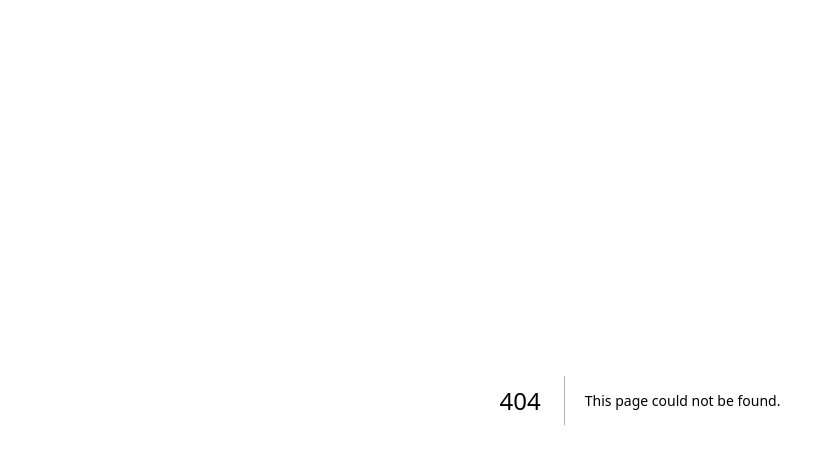
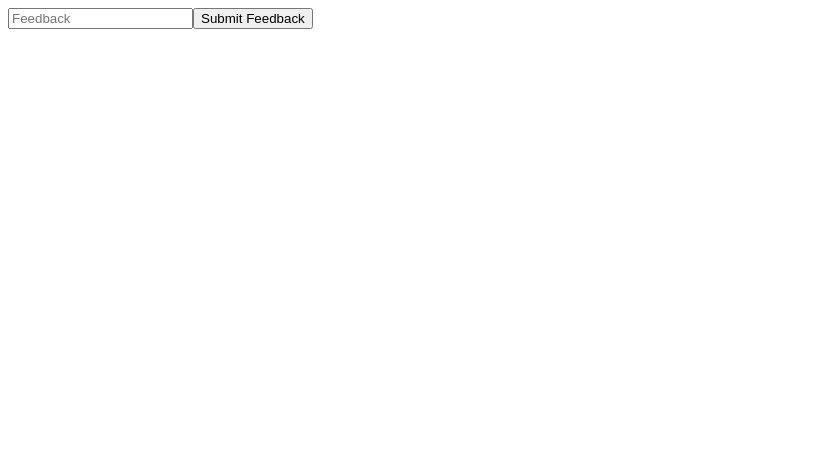
Before and after one commit to vercel/analytics, a Next.js app in the folder apps/nextjs/: page /server-actions in a window 1280 px wide. Before the commit this address had no page. Shown: the top 464 px of the page, without its empty margins (0-835 px from the left). Built offline with nearby package versions, Linux system fonts and the light colour scheme.

Commit message:
Add server-actions and RSC example

```diff
--- /dev/null
+++ b/apps/nextjs/app/layout.tsx
@@ -0,0 +1,16 @@
+export const metadata = {
+  title: 'Next.js',
+  description: 'Generated by Next.js',
+};
+
+export default function RootLayout({
+  children,
+}: {
+  children: React.ReactNode;
+}) {
+  return (
+    <html lang="en">
+      <body>{children}</body>
+    </html>
+  );
+}
--- /dev/null
+++ b/apps/nextjs/app/server-actions/page.tsx
@@ -0,0 +1,26 @@
+import { headers } from 'next/headers';
+import { track } from '@vercel/analytics/server';
+
+export default function FeedbackPage() {
+  async function submitFeedback(data: FormData) {
+    'use server';
+
+    await track(
+      'Feedback',
+      {
+        message: data.get('feedback') as string,
+      },
+      {
+        // If we pass headers, the event will be connected to the page views/session
+        headers: headers(),
+      },
+    );
+  }
+
+  return (
+    <form action={submitFeedback}>
+      <input type="text" name="feedback" placeholder="Feedback" />
+      <button type="submit">Submit Feedback</button>
+    </form>
+  );
+}
--- /dev/null
+++ b/apps/nextjs/next.config.js
@@ -0,0 +1,8 @@
+/** @type {import('next').NextConfig} */
+const nextConfig = {
+  experimental: {
+    serverActions: true,
+  },
+};
+
+module.exports = nextConfig;
--- a/apps/nextjs/package.json
+++ b/apps/nextjs/package.json
@@ -10,7 +10,7 @@
   },
   "dependencies": {
     "@vercel/analytics": "workspace:*",
-    "next": "^13.4.7",
+    "next": "^13.4.12",
     "react": "18.2.0",
     "react-dom": "18.2.0"
   },
```
Also changed, not shown: apps/nextjs/app/rsc/page.tsx (added, +10 -0 lines), 1 other file (tests, documents, lock files or other folders).
